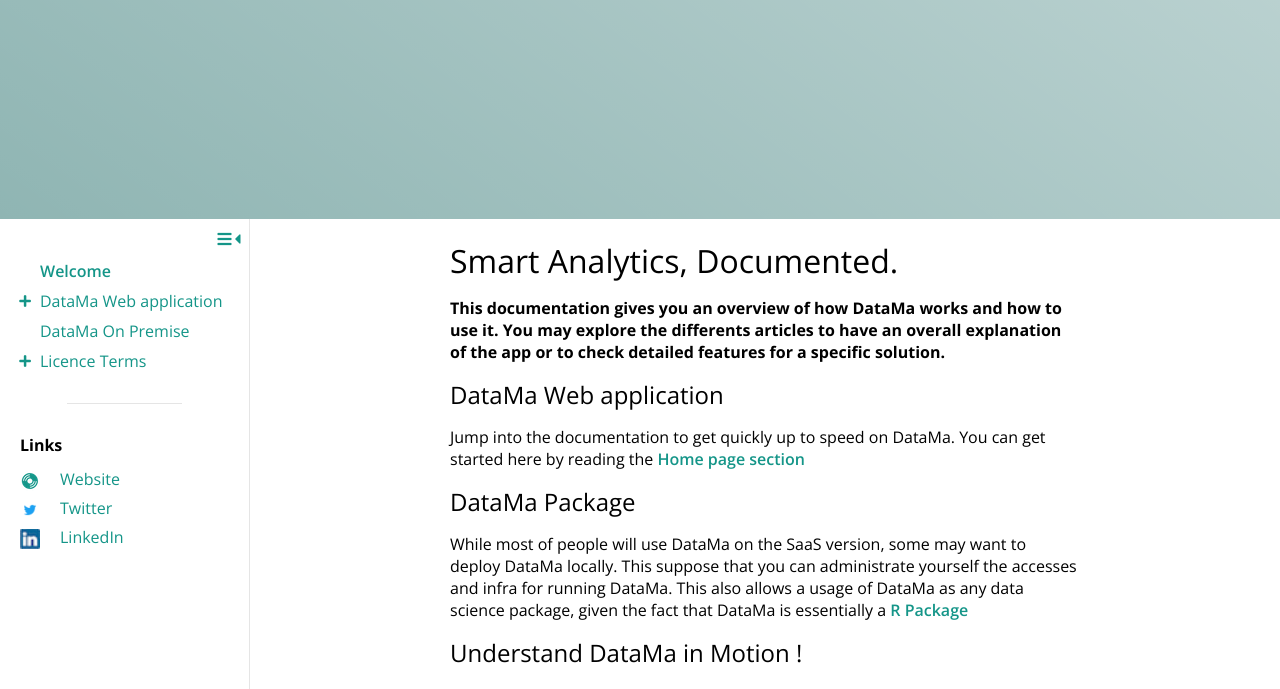
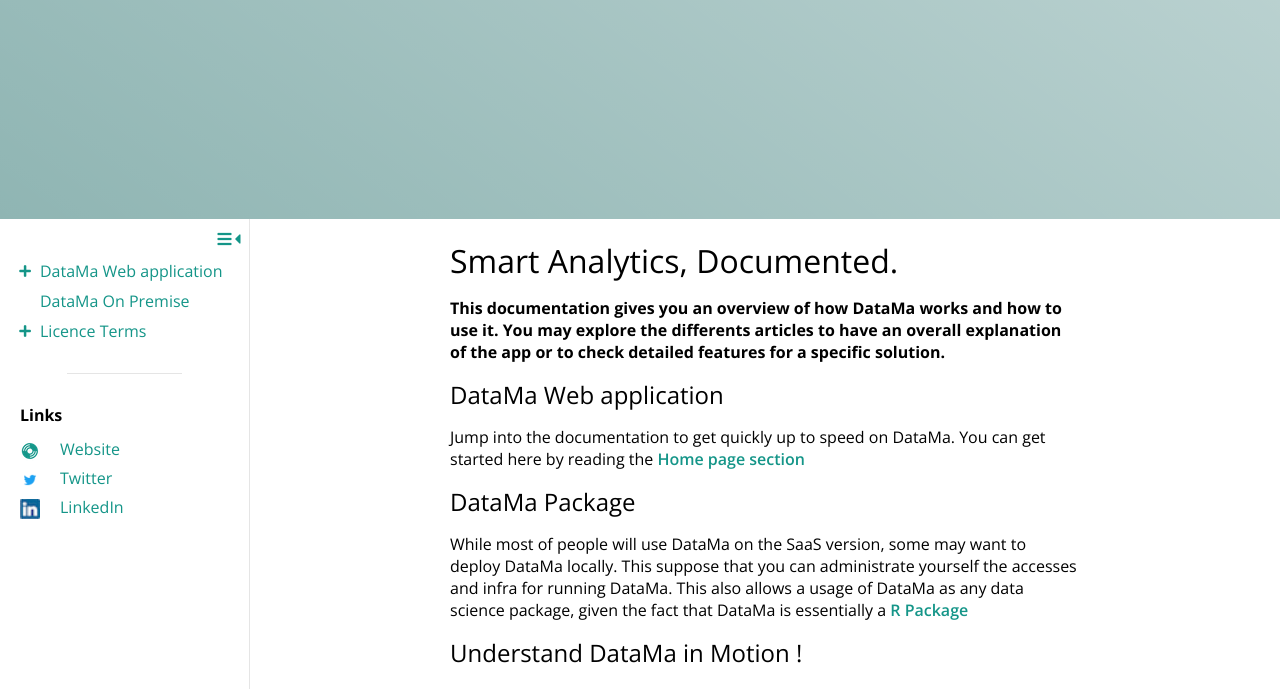
Before and after one commit to apiveteau/sanddocs, a Jekyll site: the page built from index.markdown, in a window 1280 px wide and 900 px high, scrolled down 671 px, cut to the strip 0-689 px from the top of the window. Built offline with Jekyll 4.4.1, drawn with Linux system fonts in a browser that asks for light colours.

```diff
--- a/_data/navigation.yml
+++ b/_data/navigation.yml
@@ -1,5 +1,3 @@
-- name: Welcome
-  link: /
 - name: DataMa Web application
   link: /documentation/web-application.html
   subnav:
--- a/_includes/header.html
+++ b/_includes/header.html
@@ -1,6 +1,6 @@
 <header style="text-align: right">
     <ul>
-        <li><a href="/">Welcome</a></li>
+        <li><a href="{{ site.url }}{{ site.baseurl}}">Welcome</a></li>
         <li class="dropdown-hover">
             <a href="#">Solutions</a>
             <ul class="dropdown">
```
